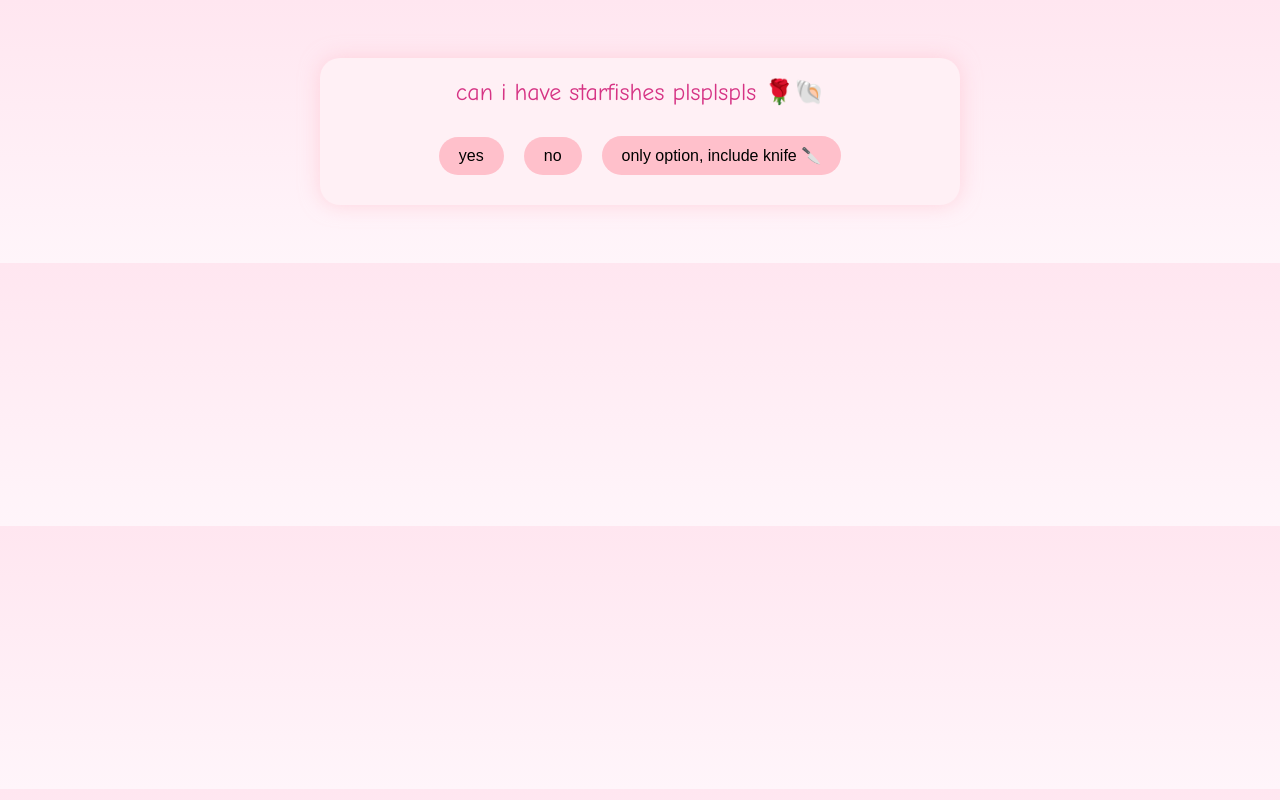
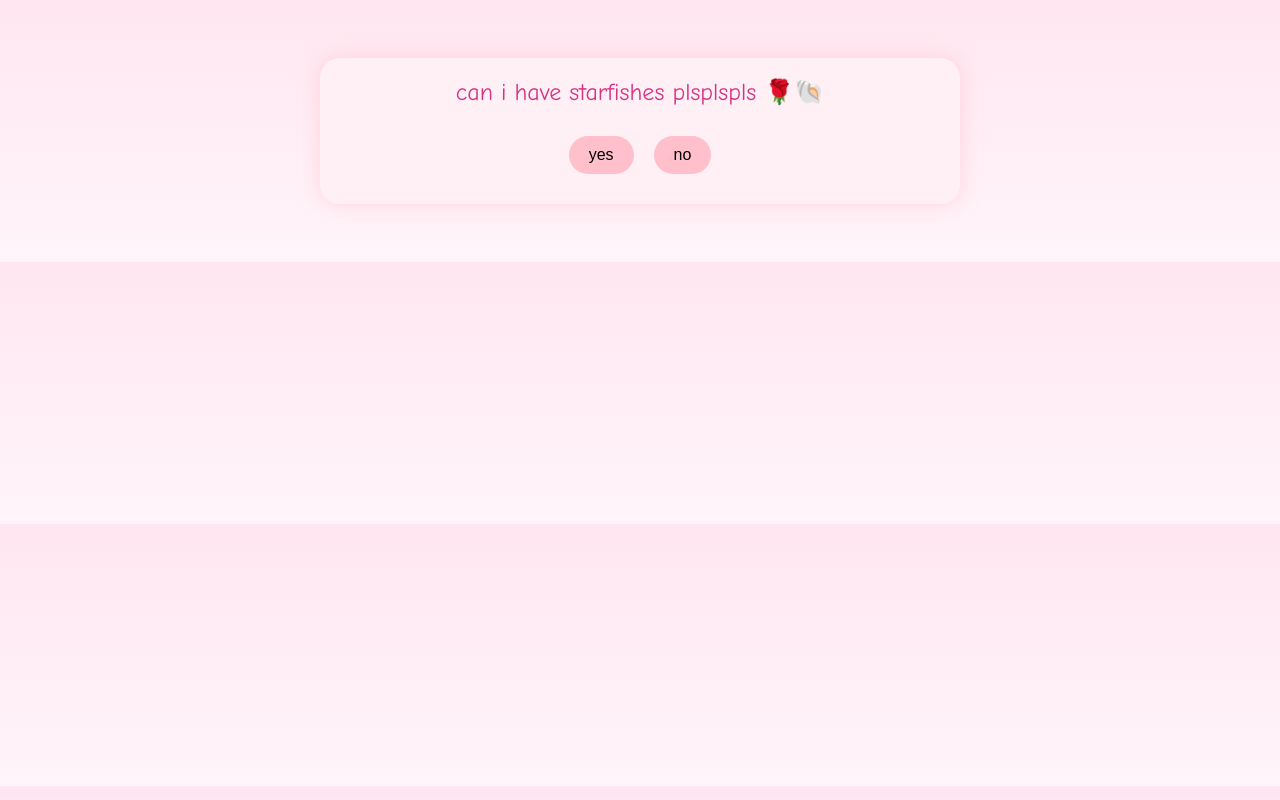
Before and after one commit to starfishesinbasment/starfish, a plain HTML site: page index.html in a window 1280 px wide. Drawn offline with Linux system fonts and the light colour scheme.

Commit message:
Update index.html

```diff
--- a/index.html
+++ b/index.html
@@ -56,22 +56,21 @@
       "can i have starfishes plsplspls 🌹🐚": [
         { text: "yes", next: "omg ilysm, three please? 💖" },
         { text: "no", next: "why nottt plsplspls 🥺" },
-        { text: "only option, include knife 🔪", next: "yes babe whatever you want 💋" }
       ],
       "omg ilysm, three please? 💖": [
         { text: "yes whatever you want babe 💞", next: null },
-        { text: "no three is too much 🙁", next: "what do you mean too much??? i want 3 plspls ill make you tea for life ☕💘" }
+        { text: "no three is too much :( ", next: "what do you mean too much??? i want 3 plspls ill make you tea for life ☕💘" }
       ],
       "what do you mean too much??? i want 3 plspls ill make you tea for life ☕💘": [
-        { text: "yes is only option, include knife 🔪", next: null }
+        { text: "yes is only option, 🔪", next: null }
       ],
       "why nottt plsplspls 🥺": [
         { text: "i dont want starfish 💔", next: "i’ll take care of all os us plsplpsls 🌊" }
       ],
       "i’ll take care of all os us plsplpsls 🌊": [
-        { text: "i dont want with you, you’re too short i dont want short starfishes 🙅‍♀️", next: "im 5'6 thats not short and shut up and give me starfishes 😤" }
+        { text: "i dont want with you, you’re too short i dont want short starfishes 🙅‍♀️", next: "im 5'6 thats not short!!! shut up and give me starfishes 😤" }
       ],
-      "im 5'6 thats not short and shut up and give me starfishes 😤": [
+      "im 5'6 thats not short!!! shut up and give me starfishes 😤": [
         { text: "yes babe whatever you want 💋", next: null }
       ]
     };
@@ -93,7 +92,7 @@
           if (option.next) render(option.next);
           else {
             questionEl.innerText = option.text;
-            optionsEl.innerHTML = '<div class="emoji">✨🌹🌊 thank you for loving starfishes 🌊🌹✨</div>';
+            optionsEl.innerHTML = '<div class="emoji">✨🌹🌊 thank you for saying yes, when tho??  🌊🌹✨</div>';
           }
         };
         optionsEl.appendChild(button);
```
